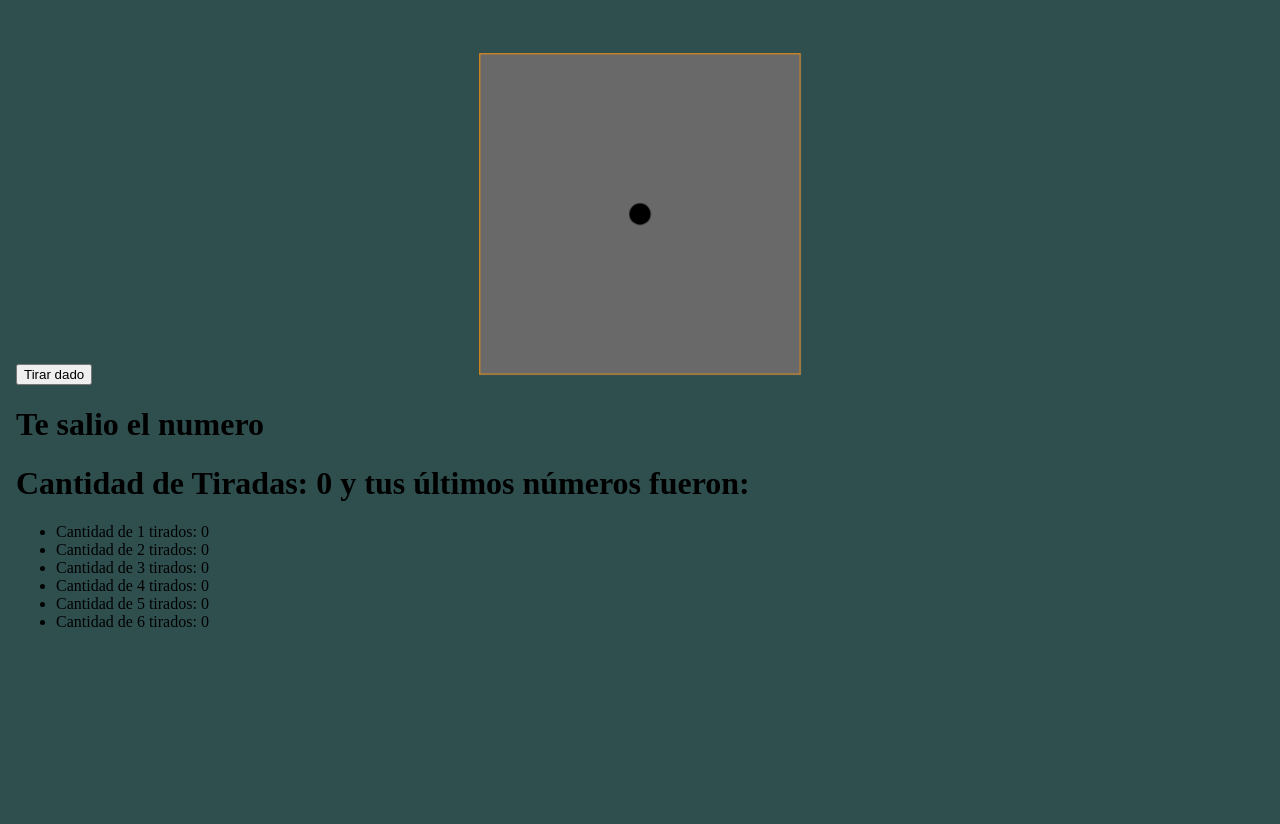
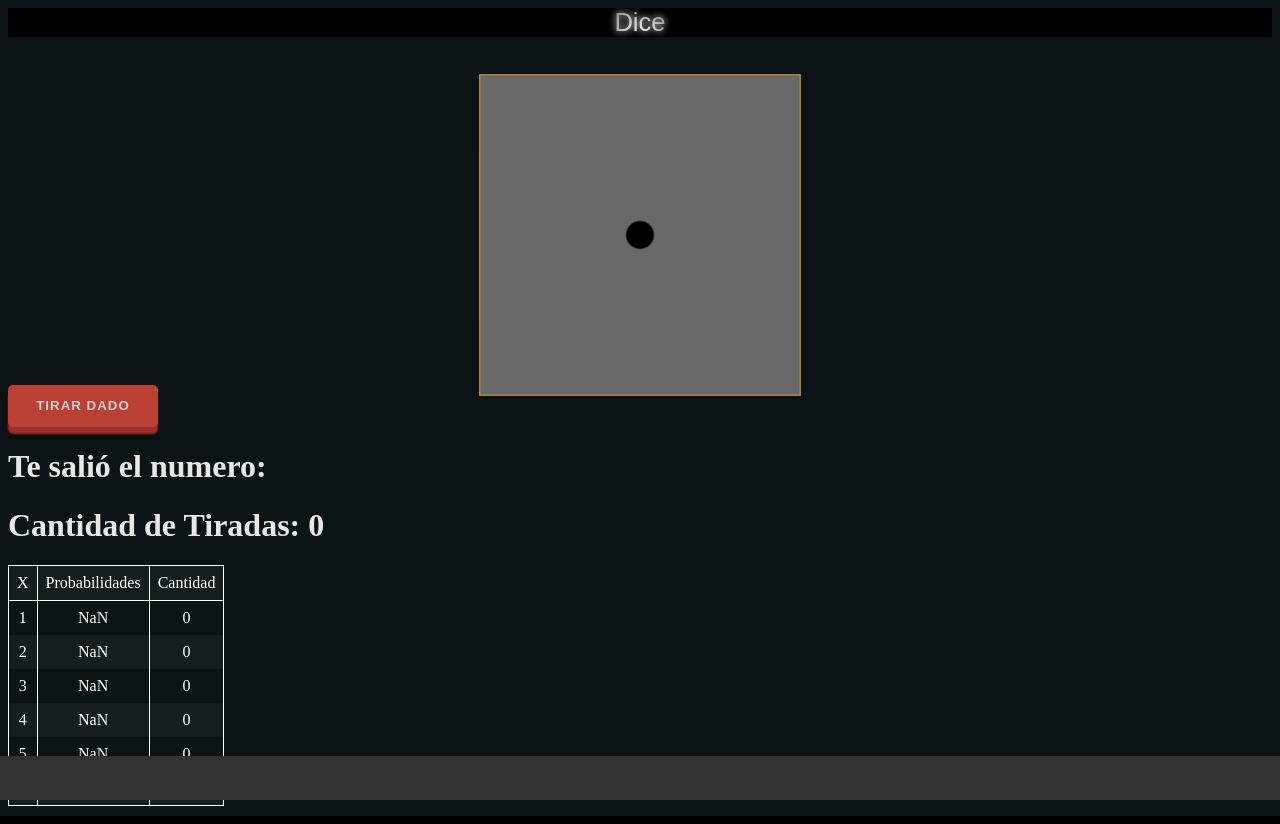
Before and after one commit to DaniLedes99/Dice, a React (Vite) app: page / in a window 1280 px wide. Before the commit the page ends 800 px from the top, so only its background shows below. Built offline with nearby package versions, Linux system fonts and the light colour scheme.

Commit message:
Va quedando

```diff
--- /dev/null
+++ b/src/Components/Button.css
@@ -0,0 +1,30 @@
+button {
+  --bg: #e74c3c;
+  --text-color: #fff;
+  position: relative;
+  width: 150px;
+  border: none;
+  background: var(--bg);
+  color: var(--text-color);
+  padding: 1em;
+  font-weight: bold;
+  text-transform: uppercase;
+  transition: 0.2s;
+  border-radius: 5px;
+  opacity: 0.8;
+  letter-spacing: 1px;
+  box-shadow: #c0392b 0px 7px 2px, #000 0px 8px 5px;
+}
+
+button:hover {
+  opacity: 1;
+}
+
+button:active {
+  top: 4px;
+  box-shadow: #c0392b 0px 3px 2px, #000 0px 3px 5px;
+}
+button:disabled {
+  background-color: #ccc;
+  cursor: not-allowed;
+}
--- a/src/Components/Dado.css
+++ b/src/Components/Dado.css
@@ -28,10 +28,6 @@
   }
 }
 
-button:disabled {
-  background-color: #ccc;
-  cursor: not-allowed;
-}
 .cara {
   position: absolute;
   width: 298px;
@@ -60,6 +56,10 @@ button:disabled {
   width: 20px;
   height: 20px;
   border-radius: 50%;
+}
+
+span {
+  padding: 3px;
 }
 
 .cara2 {
--- a/src/Components/Dado.jsx
+++ b/src/Components/Dado.jsx
@@ -1,5 +1,9 @@
 import { useState } from "react";
 import "./Dado.css";
+import "./Button.css";
+import "./Text.css";
+import "./Table.css";
+import "./Footer.css";
 
 function Dado({ lados = 6 }) {
   const [valor, setValor] = useState();
@@ -23,7 +27,7 @@ function Dado({ lados = 6 }) {
         case 5:
           return `rotateY(3600deg) rotateZ(3600deg) rotateX(450deg)`;
         case 6:
-          return `rotateY(3600deg) rotateZ(3600deg) rotateX(630deg)`;
+          return `rotateY(3600deg) rotateZ(3600deg) rotateX(6300deg)`;
         default:
           return `rotateY(360deg) rotateZ(360deg) rotateX(360deg)`;
       }
@@ -117,23 +121,36 @@ function Dado({ lados = 6 }) {
         </div>
       </div>
 
-      <button onClick={tirarDado} disabled={tirando}>
+      <button className="button" onClick={tirarDado} disabled={tirando}>
         {tirando ? "Lanzando..." : "Tirar dado"}
       </button>
-      {!tirando && <h1>Te salio el numero {valor}</h1>}
+      {!tirando && <h1 className="textclass">Te salió el numero: {valor}</h1>}
       {!tirando && (
-        <h1>
-          Cantidad de Tiradas: {cantidadDeTiradas} y tus últimos números fueron:
-          {historial.join(" ")}
-        </h1>
+        <h1 className="textclass">Cantidad de Tiradas: {cantidadDeTiradas}</h1>
       )}
-      <ul>
-        {contador.map((count, index) => (
-          <li key={index + 1}>
-            Cantidad de {index + 1} tirados: {count}
-          </li>
-        ))}
-      </ul>
+
+      <table className="tableclass">
+        <tbody>
+          <tr className="line-divisor-horizontal">
+            <td className="line-divisor-right">X</td>
+            <td className="line-divisor-right">Probabilidades</td>
+            <td>Cantidad</td>
+          </tr>
+          {contador.map((count, index) => (
+            <tr key={index + 1}>
+              <td>{index + 1}</td>
+              <td className="textclass line-divisor-vertical line-divisor-right">
+                {((count / cantidadDeTiradas) * 100).toFixed(1)}
+              </td>
+              <td>{count}</td>
+            </tr>
+          ))}
+        </tbody>
+      </table>
+      <br />
+      <footer className="marquee">
+        <span>Tus últimos números :{" " + historial.join(" ")}</span>
+      </footer>
     </div>
   );
 }
--- /dev/null
+++ b/src/Components/Footer.css
@@ -0,0 +1,34 @@
+.content {
+  height: 2000px;
+}
+
+footer {
+  position: fixed;
+  bottom: 0;
+  left: 0;
+  width: 100%;
+  background-color: #333;
+  color: #fff;
+  text-align: center;
+  padding: 10px;
+}
+
+.marquee {
+  white-space: nowrap;
+  overflow: hidden;
+}
+
+.marquee span {
+  display: inline-block;
+  padding-left: 100%;
+  animation: marquee 25s linear infinite;
+}
+
+@keyframes marquee {
+  0% {
+    transform: translateX(100%);
+  }
+  100% {
+    transform: translateX(-100%);
+  }
+}
--- /dev/null
+++ b/src/Components/Table.css
@@ -0,0 +1,23 @@
+.tableclass {
+  color: #e8e8e8;
+  border: 1px solid white;
+  border-collapse: collapse;
+}
+.tableclass th,
+.tableclass td {
+  padding: 8px;
+  text-align: center;
+  color: white;
+}
+.line-divisor-horizontal {
+  border-bottom: 1px solid white;
+}
+.line-divisor-vertical {
+  border-left: 1px solid white;
+}
+.line-divisor-right {
+  border-right: 1px solid white;
+}
+.tableclass tr:nth-child(odd) {
+  background-color: #151d21;
+}
--- /dev/null
+++ b/src/Components/Text.css
@@ -0,0 +1,7 @@
+.textclass {
+  color: #e8e8e8;
+}
+
+ul {
+  list-style: none;
+}
--- a/src/main.css
+++ b/src/main.css
@@ -5,6 +5,72 @@
 }
 
 body {
+  margin: 0;
+  padding: 0;
+  height: 100%;
   padding: 0.5rem;
-  background-color: darkslategrey;
+  background-color: #0c1317;
 }
+
+header {
+  display: flex;
+  text-align: center;
+  justify-content: center;
+}
+@import url("https://fonts.googleapis.com/css?family=Source+Sans+Pro");
+:root,
+header {
+  color: #fff;
+  height: 100%;
+  overflow: hidden;
+  background: black;
+}
+
+header {
+  display: -webkit-box;
+  display: flex;
+  -webkit-box-align: center;
+  align-items: center;
+  -webkit-box-pack: center;
+  justify-content: center;
+}
+
+.headerclass {
+  background: 50% 100%/50% 50% no-repeat
+    radial-gradient(ellipse at bottom, #fff, transparent, transparent);
+  -webkit-background-clip: text;
+  background-clip: text;
+  color: transparent;
+  font-size: 2vw;
+  font-family: "Source Sans Pro", sans-serif;
+  -webkit-animation: reveal 3000ms ease-in-out forwards 200ms,
+    glow 2500ms linear infinite 2000ms;
+  animation: reveal 3000ms ease-in-out forwards 200ms,
+    glow 2500ms linear infinite 2000ms;
+}
+@-webkit-keyframes reveal {
+  80% {
+    letter-spacing: 8px;
+  }
+  100% {
+    background-size: 300% 300%;
+  }
+}
+@keyframes reveal {
+  80% {
+    letter-spacing: 8px;
+  }
+  100% {
+    background-size: 300% 300%;
+  }
+}
+@-webkit-keyframes glow {
+  40% {
+    text-shadow: 0 0 8px #fff;
+  }
+}
+@keyframes glow {
+  40% {
+    text-shadow: 0 0 8px #fff;
+  }
+}
--- a/src/main.jsx
+++ b/src/main.jsx
@@ -2,9 +2,13 @@ import React from "react";
 import ReactDOM from "react-dom/client";
 import App from "./App.jsx";
 import "./main.css";
+import "./Components/Text.css";
 
 ReactDOM.createRoot(document.getElementById("root")).render(
   <React.StrictMode>
+    <header>
+      <div className="headerclass">Dice</div>
+    </header>
     <App />
   </React.StrictMode>
 );
```
Also changed, not shown: src/alternativatabla.txt (added).
